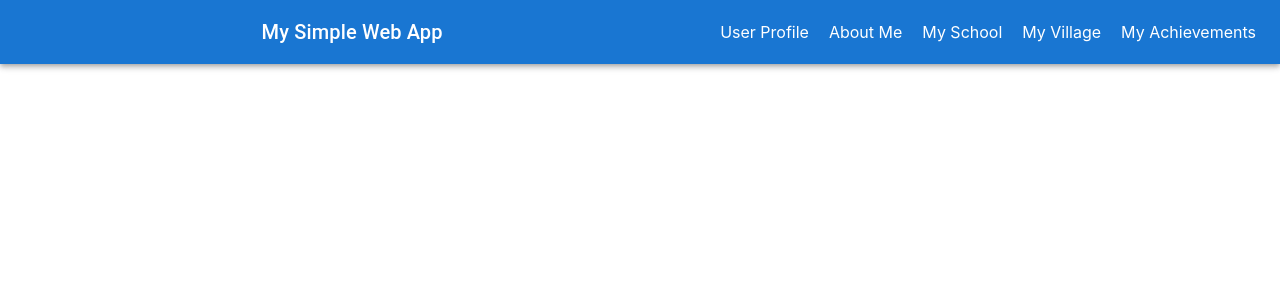
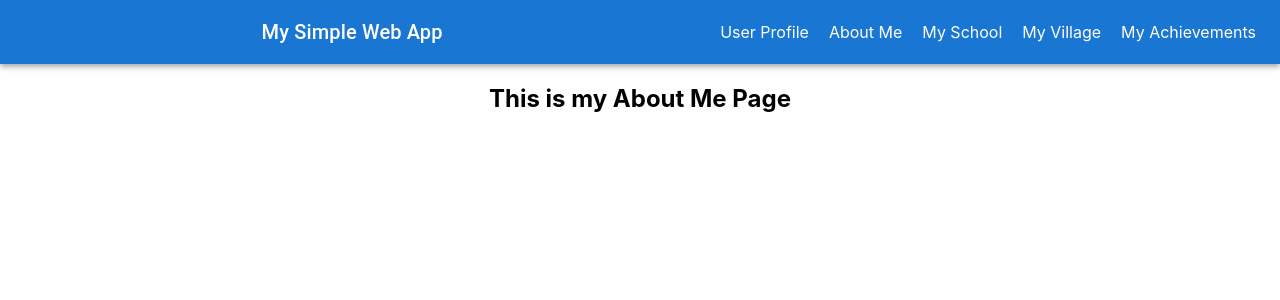
Before and after one commit to sanulihesara/react-frontend, a React (Create React App) app: page /about-me in a window 1280 px wide. Shown: the top 300 px of the page. Built offline with nearby package versions, Linux system fonts and the light colour scheme.

Commit message:
Solved Issues

```diff
--- a/src/App.js
+++ b/src/App.js
@@ -40,12 +40,12 @@ function App() {
           </Toolbar>
           </AppBar>
         <Routes>
-        <Route path="/" component={UserProfile} />
-        <Route path="/user-profile" component={UserProfile} />
-        <Route path="/about-me" component={AboutMe} />
-        <Route path="/my-school" component={MySchool} />
-        <Route path="/my-village" component={MyVillage} />
-        <Route path="/my-achievements" component={MyAchievements} />
+        <Route path="/" element={<UserProfile />} />
+        <Route path="/user-profile" element={<UserProfile />}/>
+        <Route path="/about-me" element={<AboutMe />}/>
+        <Route path="/my-school" element={<MySchool />}/>
+        <Route path="/my-village" element={<MyVillage />}/>
+        <Route path="/my-achievements" element={<MyAchievements />}/>
         </Routes>
       </div>
     </Router>
--- a/src/components/AboutMe.js
+++ b/src/components/AboutMe.js
@@ -1,9 +1,9 @@
 import React from 'react';
 
-function UserProfile(){
+function AboutMe(){
 
-    return <h2>This is my User Profile Page</h2>
+    return <h2>This is my About Me Page</h2>
 
 }
 
-export default UserProfile;
+export default AboutMe;
```
